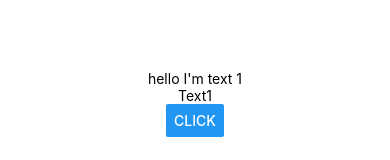
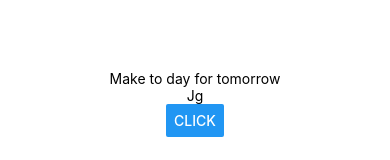
Before and after one commit to Jamech/motivApp, a React Native app: screen / in a window 390 px wide. Shown: the part 319-479 px from the top of the page. Built offline with nearby package versions, Linux system fonts and the light colour scheme.

Commit message:
getting the quote from a json

```diff
--- a/App.js
+++ b/App.js
@@ -1,12 +1,6 @@
 import { Button, StyleSheet, Text, View } from 'react-native'
 import React, { useEffect, useState } from 'react'
-
-const quoteData = [
-    {text:"hello I'm text 1", author:"Text1"},
-    {text:"hello I'm text 2", author:"Text2"},
-    {text:"hello I'm text 3", author:"Text3"}
-]
-
+import quoteData from './components/quoteData.json'
 
 const App = () => {
 
```
